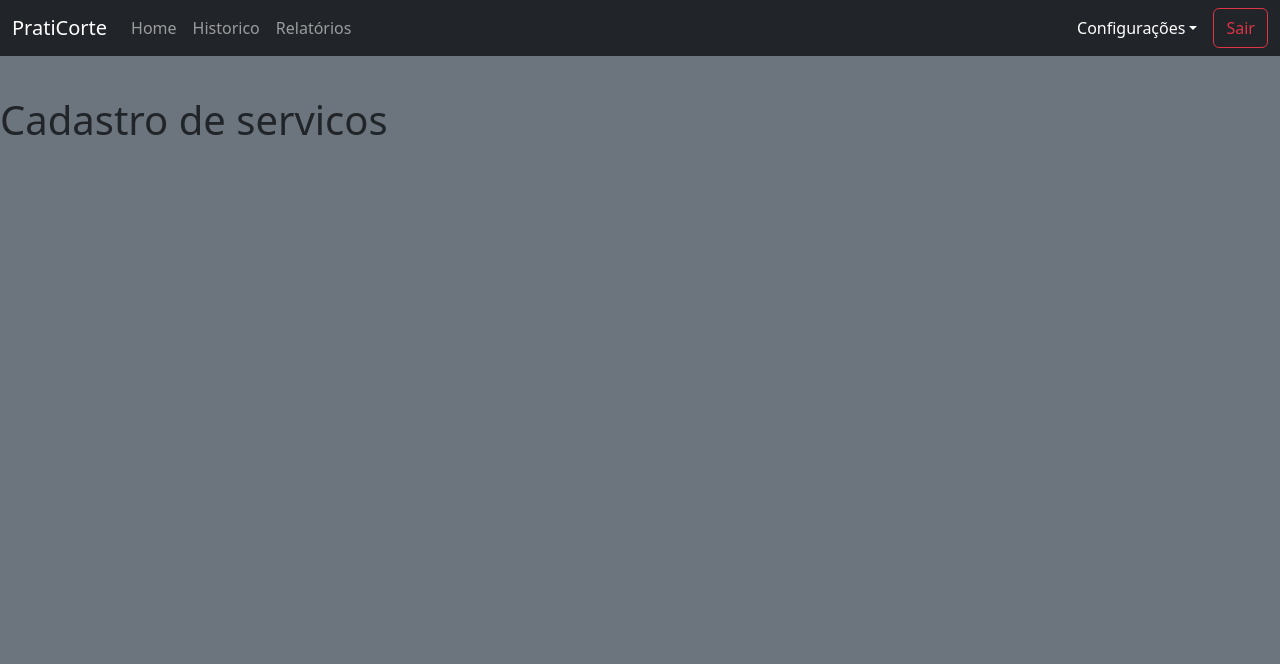
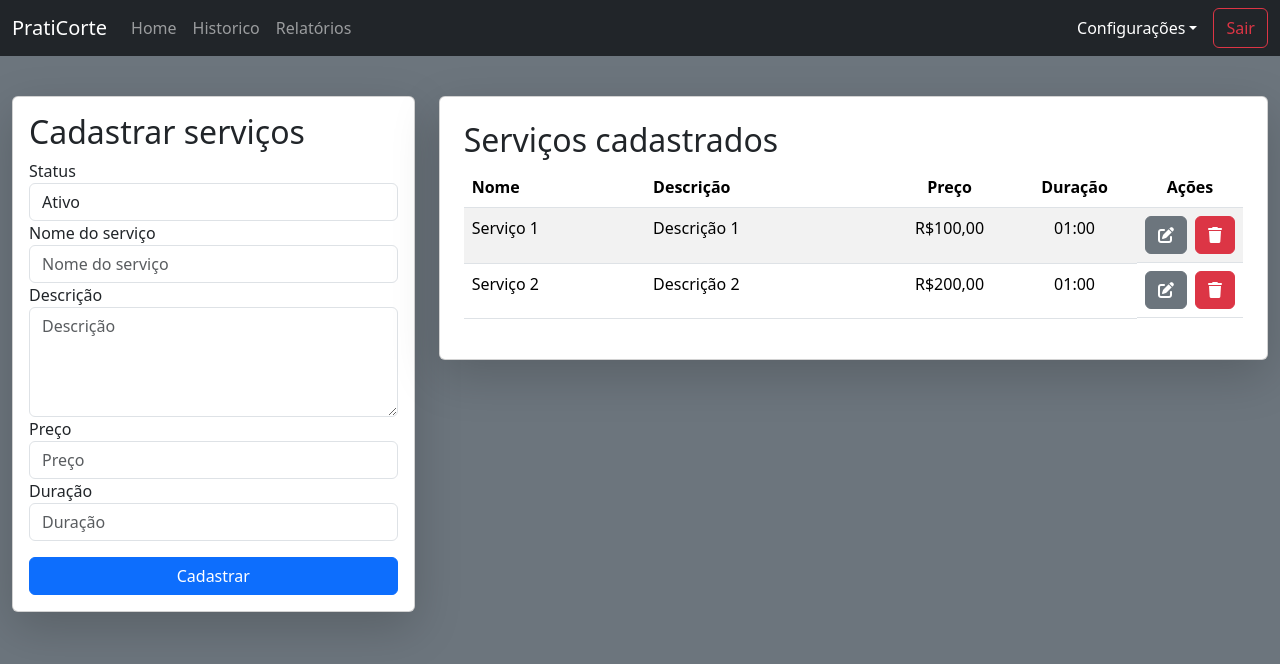
Before and after one commit to guilhermeKuffner/PratiCorte, a React (Create React App) app: page /configuracoes/servicos in a window 1280 px wide. Shown: the top 664 px of the page. Built offline with nearby package versions, Linux system fonts and the light colour scheme; no server answers; sample sign-in values are in the browser's storage.

Commit message:
estilizando tela de cadastro de serviços

```diff
--- a/package.json
+++ b/package.json
@@ -4,6 +4,7 @@
   "version": "0.1.0",
   "private": true,
   "dependencies": {
+    "@fortawesome/fontawesome-free": "^6.7.2",
     "bootstrap": "^5.3.3",
     "cra-template": "1.2.0",
     "firebase": "^11.3.0",
--- a/src/index.js
+++ b/src/index.js
@@ -5,6 +5,7 @@ import { App } from './App';
 import './style.css'
 import 'bootstrap/dist/css/bootstrap.min.css';
 import 'bootstrap/dist/js/bootstrap.bundle.min.js';
+import '@fortawesome/fontawesome-free/css/all.min.css';
 
 
 const root = ReactDOM.createRoot(document.getElementById('root'))
--- a/src/view/configurar/services.js
+++ b/src/view/configurar/services.js
@@ -5,9 +5,76 @@ class Services extends React.Component {
     render() {
         return (
             <>
-                <NavBar>
-                    <h1>Cadastro de servicos</h1>
-                </NavBar>
+                <NavBar/>
+                <div className="container-fluid">
+                    <div className="row justify-content-center">
+                        <div className="col-12 col-md-4 mb-4">
+                            <div className="card p-3 shadow-lg bg-white rounded">
+                                <h2>Cadastrar serviços</h2>
+                                <label>Status</label>
+                                <select name="status" id="status" className="form-control">
+                                    <option value="active">Ativo</option>
+                                    <option value="inactive">Inativo</option>
+                                </select>
+                                <label>Nome do serviço</label>
+                                <input type="text" name="nome" id="nome" placeholder="Nome do serviço" className="form-control"/>
+                                <label>Descrição</label>
+                                <textarea name="descricao" id="descricao" placeholder="Descrição" className="form-control" rows="4"/>
+                                <label>Preço</label>
+                                <input type="text" name="preco" id="preco" placeholder="Preço" className="form-control"/>
+                                <label>Duração</label>
+                                <input type="text" name="duracao" id="duracao" placeholder="Duração" className="form-control"/>
+                                <button className="btn btn-primary mt-3">Cadastrar</button>
+                            </div>
+                        </div>
+                        <div className="col-12 col-md-8 mb-4">
+                            <div className="card p-4 shadow-lg bg-white rounded mb-3">
+                                <h2>Serviços cadastrados</h2>
+                                <table className="table table-striped">
+                                    <thead>
+                                        <tr>
+                                            <th scope="col" className="col-md-3">Nome</th>
+                                            <th scope="col" className="d-none d-md-table-cell col-md-4">Descrição</th>
+                                            <th scope="col" className="text-center col-md-2">Preço</th>
+                                            <th scope="col" className="text-center col-md-2">Duração</th>
+                                            <th scope="col" className="text-center col-md-2">Ações</th>
+                                        </tr>
+                                    </thead>
+                                    <tbody>
+                                        <tr>
+                                            <td>Serviço 1</td>
+                                            <td className="d-none d-md-table-cell">Descrição 1</td>
+                                            <td className="text-center">R$100,00</td>
+                                            <td className="text-center">01:00</td>
+                                            <td className="d-flex flex-nowrap gap-2 justify-content-center">
+                                                <button className="btn btn-secondary">
+                                                    <i className="fas fa-edit" />
+                                                </button>
+                                                <button className="btn btn-danger">
+                                                    <i className="fas fa-trash" />
+                                                </button>
+                                            </td>
+                                        </tr>
+                                        <tr>
+                                            <td>Serviço 2</td>
+                                            <td className="d-none d-md-table-cell">Descrição 2</td>
+                                            <td className="text-center">R$200,00</td>
+                                            <td className="text-center">01:00</td>
+                                            <td className="d-flex flex-nowrap gap-2 justify-content-center">
+                                                <button className="btn btn-secondary">
+                                                    <i className="fas fa-edit" />
+                                                </button>
+                                                <button className="btn btn-danger">
+                                                    <i className="fas fa-trash" />
+                                                </button>
+                                            </td>
+                                        </tr>
+                                    </tbody>
+                                </table>
+                            </div>
+                        </div>
+                    </div>
+                </div>
             </>
         )
     }
```
Also changed, not shown: 1 other file (tests, documents, lock files or other folders).
